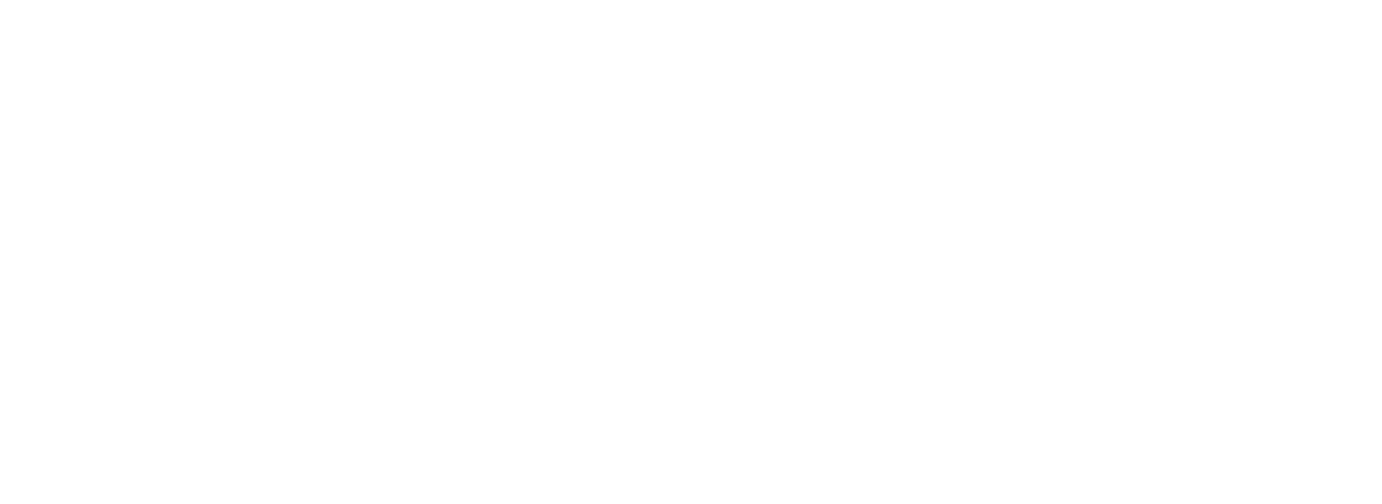
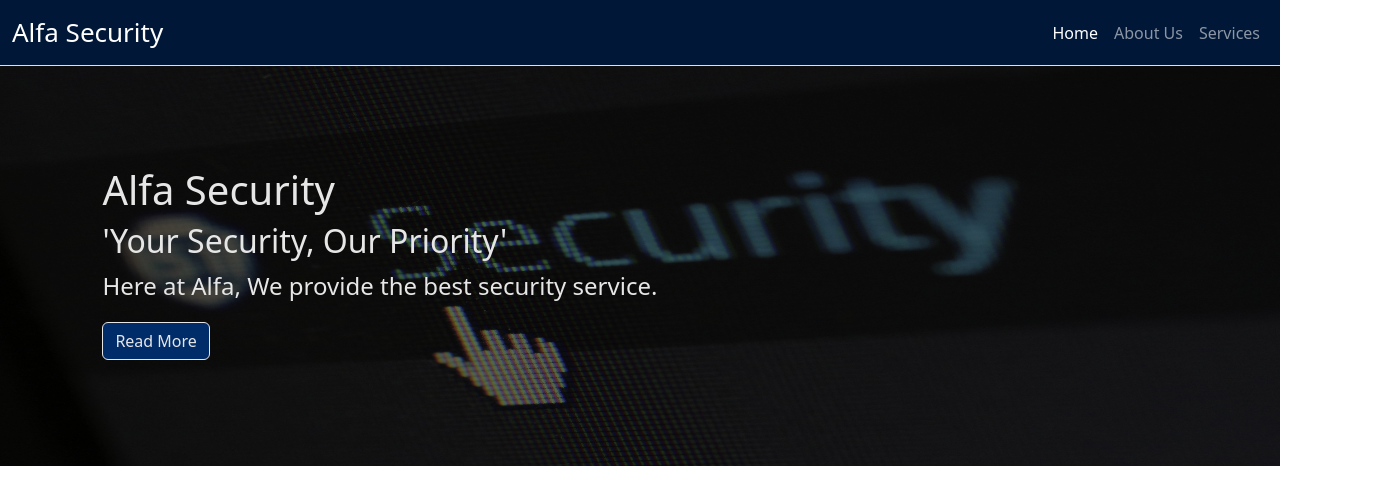
Before and after one commit to MoEssa1/AlfaSecurities, a plain HTML site: page index.html in a window 1280 px wide. Shown: the whole page, 1382 px wide, since content can reach past the window. Drawn offline with nearby package versions, Linux system fonts and the light colour scheme; files that its build step writes are made by us from their sources.

Commit message:
added hero image and caption

```diff
--- /dev/null
+++ b/assets/css/style.css
@@ -0,0 +1,65 @@
+@import url('https://fonts.googleapis.com/css2?family=Josefin+Sans:ital,wght@0,100..700;1,100..700&display=swap');
+
+/* -------------Page */
+* {
+    max-width: 100%;
+    margin: 0;
+    padding: 0;
+}
+
+
+/* -------------Navbar */
+
+.navbar {
+    position: sticky;
+    width: 100%;
+}
+
+.navbar-brand {
+    font-size: 26px;
+}
+
+.navbar-collapse {
+    justify-content: end;
+}
+
+
+/* ---------Hero Image */
+.hero-image {
+    width: 100%;
+    position: absolute;
+    height: 50%;
+    background-color: rgba(0, 0, 0, 0.6);
+}
+
+.hero-text {
+    position: relative;
+    text-align: left;
+    top: 100px;
+    left: 8%;
+    color: #e6e6e6;
+}
+
+.button-color  {
+    border-color: #e6e6e6;
+    color: #e6e6e6;
+    cursor: pointer;
+    background-color: #002c6a;
+    width: auto;
+
+}
+
+.border-color:hover {
+    border-color: #e6e6e6;
+    background-color: #0056D0;
+    color: #e6e6e6;
+}
+
+/* ------------Service section */
+.service-section {
+
+    height: 100px;
+    width: 100%;
+    background-color: #0056D0;
+
+}
--- a/index.html
+++ b/index.html
@@ -27,9 +27,59 @@
 
 <body>
     <header>
-
+        <nav class="navbar navbar-expand-md navbar-dark border-bottom" style="background-color: #001737;">
+            <div class="container-fluid">
+                <a class="navbar-brand" href="index.html">Alfa Security</a>
+                <button class="navbar-toggler navbar-toggler-color" type="button" data-bs-toggle="collapse"
+                    data-bs-target="#navbarNavDropdown" aria-controls="navbarNavDropdown" aria-expanded="false"
+                    aria-label="Toggle navigation">
+                    <span class="navbar-toggler-icon"></span>
+                </button>
+                <div class="collapse navbar-collapse text-end" id="navbarNavDropdown">
+                    <ul class="navbar-nav">
+                        <li class="nav-item">
+                            <a class="nav-link active" aria-current="page" href="index.html">Home</a>
+                        </li>
+                        <li class="nav-item">
+                            <a class="nav-link" href="about.html">About Us</a>
+                        </li>
+                        <li class="nav-item">
+                            <a class="nav-link" href="services.html">Services</a>
+                        </li>
+                    </ul>
+                </div>
+            </div>
+        </nav>
     </header>
     <main>
+        <img class="hero-image" src="assets/images/security.jpg" alt="hero-image">
+
+        <div class="container-fluid hero-image p-0">
+            <!-- Hero Image -->
+
+
+            <!-- title and tag line with button -->
+            <div class="hero-text">
+                <div class="row">
+                    <div class="col-xs-12 fs-6 col-md-12 fs-4 col-lg-12 fs-2 col-xl-12 fs-1">
+                        <h1>Alfa Security</h1>
+                        <h2>'Your Security, Our Priority'</h2>
+                        <p>Here at Alfa, We provide the best security service.</p>
+                        <button type="button" class="btn button-color">Read More</button>
+                    </div>
+                </div>
+
+            </div>
+
+        </div>
+
+        <div class="container-fluid service-section">
+            <div class="row">
+                <div class="col-12">
+
+                </div>
+            </div>
+        </div>col-12
 
     </main>
     <footer>
@@ -37,9 +87,9 @@
     </footer>
 
     <!-- Bootstrap JS -->
-  <script src="https://cdn.jsdelivr.net/npm/bootstrap@5.3.3/dist/js/bootstrap.bundle.min.js"
-  integrity="sha384-YvpcrYf0tY3lHB60NNkmXc5s9fDVZLESaAA55NDzOxhy9GkcIdslK1eN7N6jIeHz"
-  crossorigin="anonymous"></script>
+    <script src="https://cdn.jsdelivr.net/npm/bootstrap@5.3.3/dist/js/bootstrap.bundle.min.js"
+        integrity="sha384-YvpcrYf0tY3lHB60NNkmXc5s9fDVZLESaAA55NDzOxhy9GkcIdslK1eN7N6jIeHz"
+        crossorigin="anonymous"></script>
 </body>
 
 </html>
```
Also changed, not shown: assets/images/security.jpg (added), assets/style.css (deleted).
